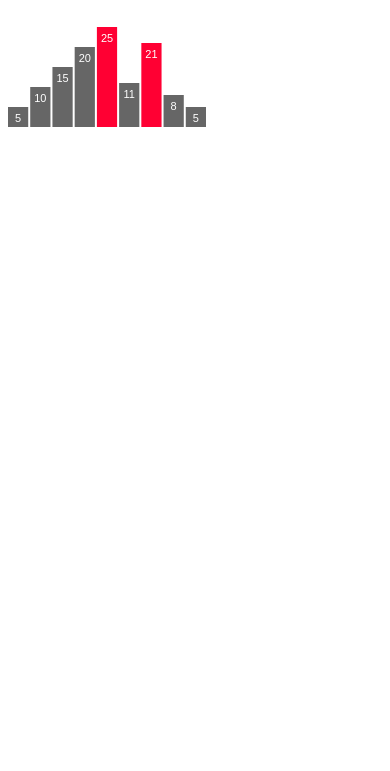
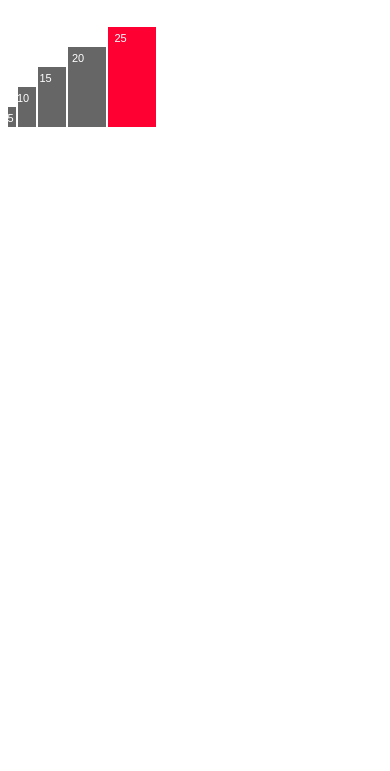
Before and after one commit to deepuke/D3-Tut, a website: page rectangleChart.html in a window 390 px wide. Shown: the part 73-844 px from the top of the page. Drawn offline with Linux system fonts and the light colour scheme.

Commit message:
updated for responsive x-value bars

```diff
--- a/rectangleChart.html
+++ b/rectangleChart.html
@@ -9,48 +9,52 @@
 	<body>
 		<h1>Rectangle Array</h1>
 		<script>
-			var w = 200,
-				h = 120,
-				padding = 2,
-				dataset = [5, 10, 15, 20, 25, 11, 21,8,5],
-				svg = d3.select('body')
-						.append('svg')
-						.attr('width', w)
-						.attr('height', h);
+			var w = 200, h = 120, padding = 2, dataset = [5, 10, 15, 20, 25], svg = d3.select('body').append('svg').attr('width', w).attr('height', h);
 
-			function colorPicker(v){
+			function colorPicker(v) {
 
-				return v<=20 ? '#666666' : '#ff0033';
+				return v <= 20 ? '#666666' : '#ff0033';
 			}
 
-			svg.selectAll('rect')
-				.data(dataset)
-				.enter()
-				.append('rect')
-					.attr({
-						x : function(d, i){return i* (w/dataset.length);},
-						y : function(d){return h-(d*4);},
-						width: (w/dataset.length)-padding,
-						height: function(d, i){return d*4;},
-						fill: function(d){return colorPicker(d)}
-					});
 
-			svg.selectAll('text')
-				.data(dataset)
-				.enter()
-				.append('text')
-				.text(function(d){
-					return d;
-				})
-				.attr({
-					'text-anchor' : 'middle',
-					'font-family' : 'sans-serif',
-					'font-size'	 : '11',
-					'fill' : '#ffffff',
-					x : function(d, i){return i* (w/dataset.length)+ ((w/dataset.length)-padding)/2;},
-					y : function(d){return h-(d*4)+15;},
-				})
+			svg.selectAll('rect').data(dataset).enter().append('rect').attr({
+				x : function(d, i) {
+					//debugger;
+					return d*i;
+					//return i * (w / dataset.length);
+				},
+				y : function(d) {
+					return h - (d * 4);
+				},
+				width : function(d, i) {
+					//debugger;
+					return (w * d / 100)-padding;
+					//return (w / dataset.length) - padding
+				},
+				height : function(d, i) {
+					return d * 4;
+				},
+				fill : function(d) {
+					return colorPicker(d)
+				}
+			});
 
+			svg.selectAll('text').data(dataset).enter().append('text').text(function(d) {
+				return d;
+			}).attr({
+				'text-anchor' : 'middle',
+				'font-family' : 'sans-serif',
+				'font-size' : '11',
+				'fill' : '#ffffff',
+				x : function(d, i) {
+					debugger;
+					return (d*i) + (d/2);
+					//return i * (w / dataset.length) + ((w / dataset.length) - padding) / 2;
+				},
+				y : function(d) {
+					return h - (d * 4) + 15;
+				},
+			})
 
 		</script>
 	</body>
```
